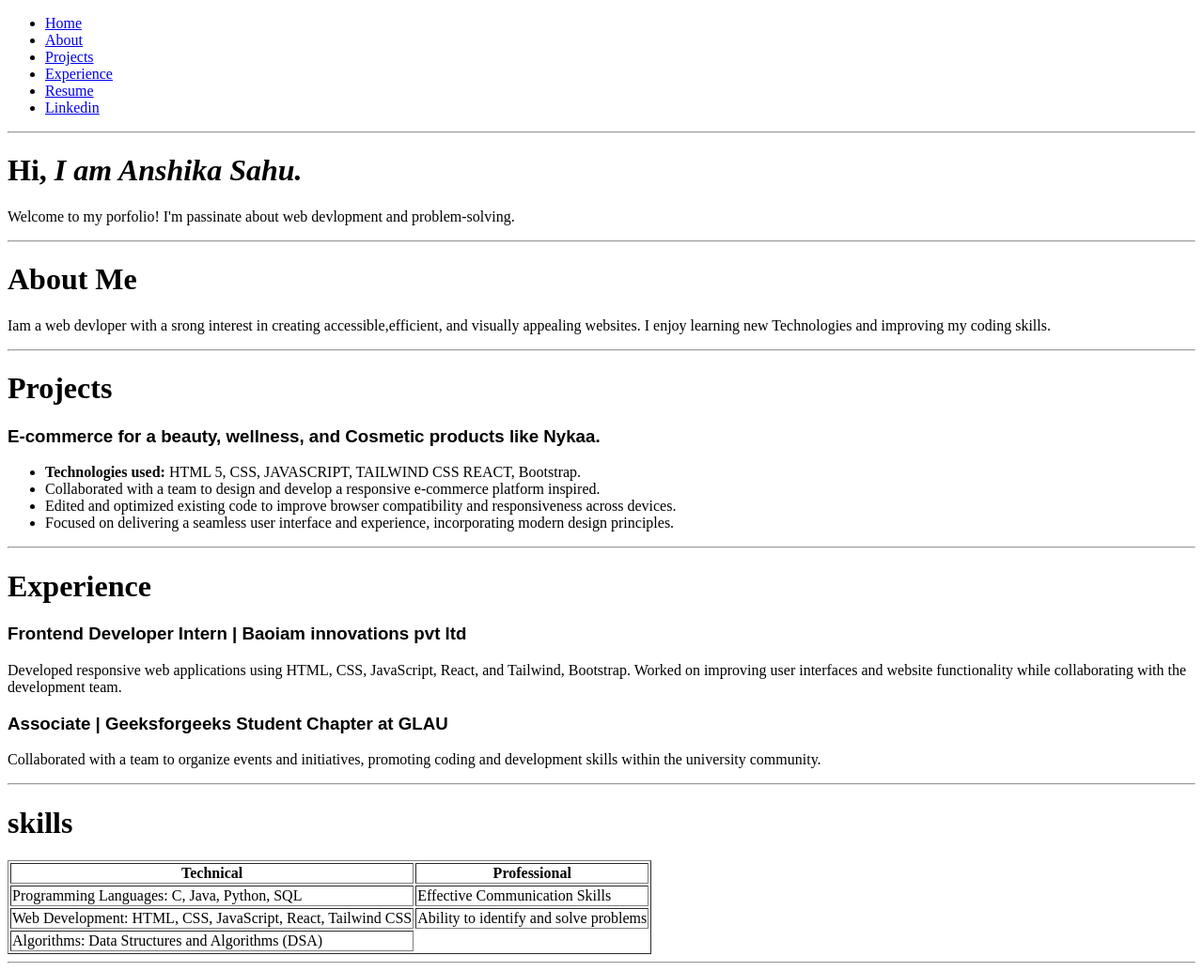
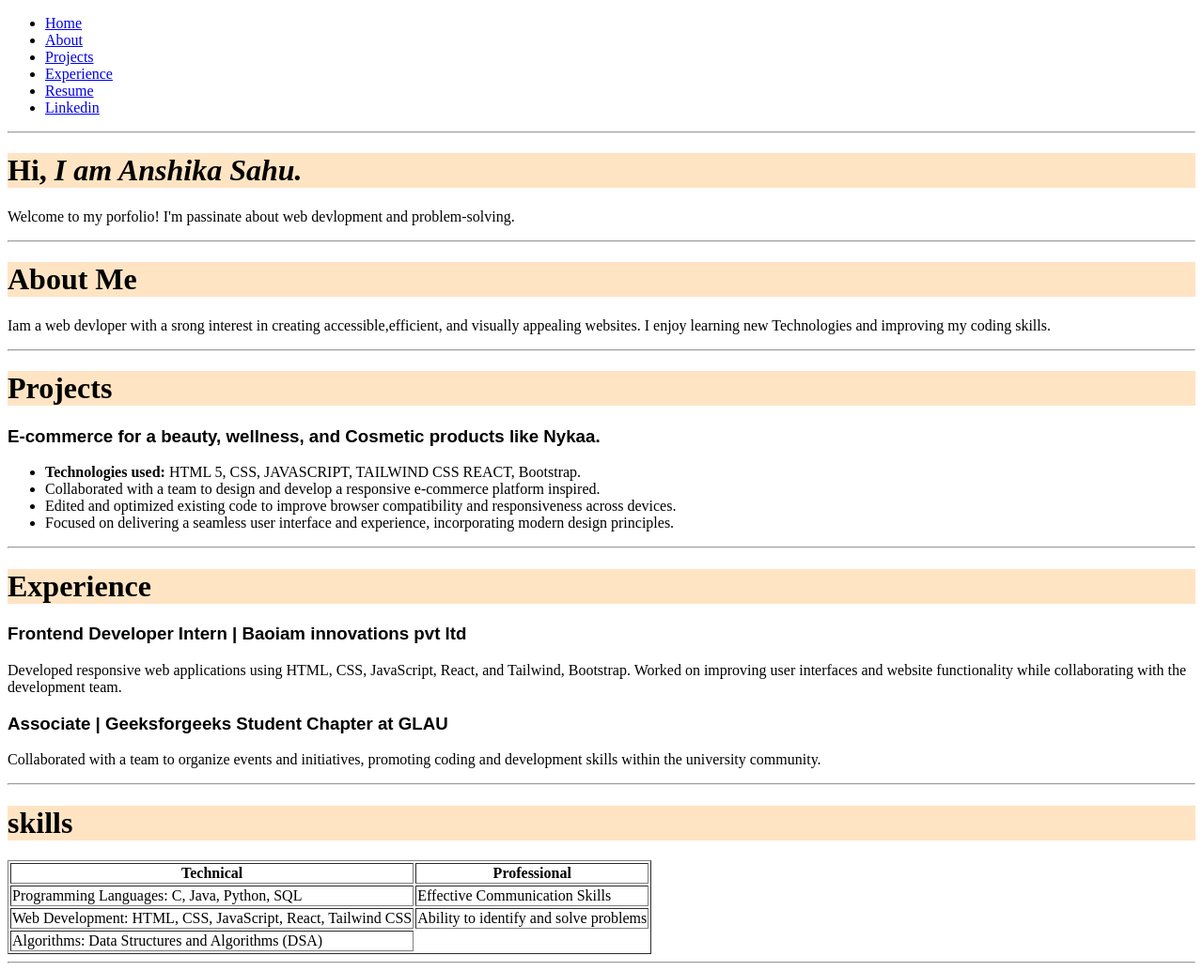
Before and after one commit to AnshikaSahu2430/FRONTEND, a plain HTML site: page class/porfolio.html in a window 1280 px wide. Shown: the whole page at 94% size. Drawn offline with Linux system fonts and the light colour scheme.

Commit message:
Added formatting

```diff
--- a/class/porfolio.html
+++ b/class/porfolio.html
@@ -15,15 +15,15 @@
     </ul>
     </nav>
     <hr>
-    <h1><b>Hi, <i>I am Anshika Sahu.</i></b></h1>
+    <h1 style="background-color: bisque;"><b>Hi, <i>I am Anshika Sahu.</i></b></h1>
     <p>
 Welcome  to my porfolio! I'm passinate about web devlopment and problem-solving.
     </p>
     <hr>
-    <h1>About Me</h1>
+    <h1 style="background-color: bisque;">About Me</h1>
     <p>Iam a web devloper with a srong interest in creating accessible,efficient, and visually appealing websites. I enjoy learning new Technologies and improving my coding skills.</p>
     <hr>
-    <h1>Projects</h1>
+    <h1 style="background-color: bisque;">Projects</h1>
     <h3 style="font-family: sans-serif;">E-commerce for a beauty, wellness, and Cosmetic products like Nykaa. </h3>
     <p>
         <ul type="bullets">
@@ -35,7 +35,7 @@ Welcome  to my porfolio! I'm passinate about web devlopment and problem-solving.
         </ul>
     </p>
     <hr>
-    <h1>Experience</h1>
+    <h1 style="background-color: bisque;">Experience</h1>
     <h3 style="font-family: sans-serif;">Frontend Developer Intern | Baoiam innovations pvt ltd    </h3>
     <p>Developed responsive web applications using HTML, CSS, JavaScript, React, and Tailwind, Bootstrap. Worked on improving
 user interfaces and website functionality while collaborating with the development team.  </p>
@@ -43,7 +43,7 @@ user interfaces and website functionality while collaborating with the developme
 <p>Collaborated with a team to organize events and initiatives, promoting coding and development skills within the university
 community. </p>
 <hr>
-<h1>skills</h1>
+<h1 style="background-color: bisque;">skills</h1>
 <table border="black">
     <tr><th>Technical</th>
     <th>Professional</th></tr>
```
